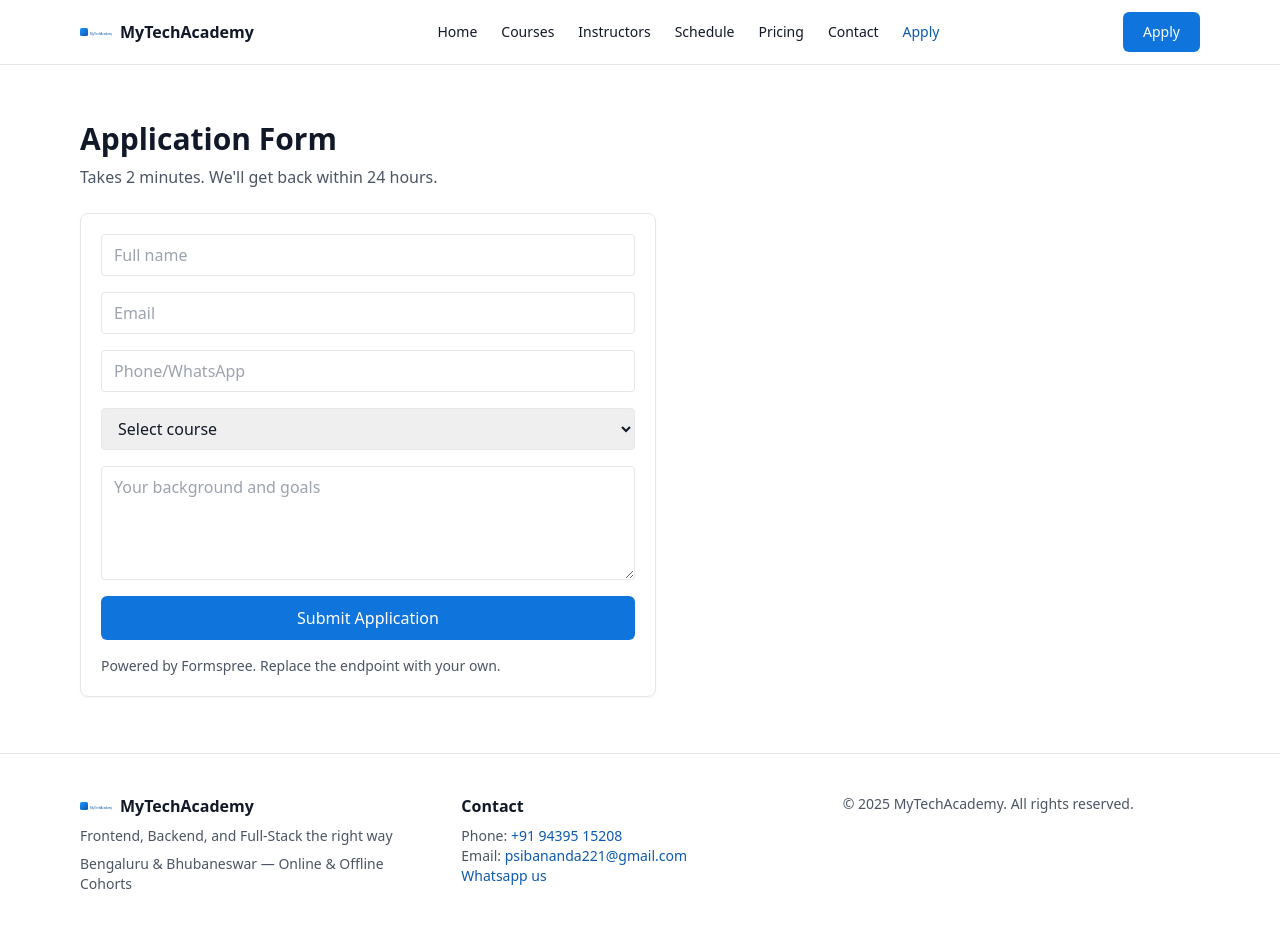
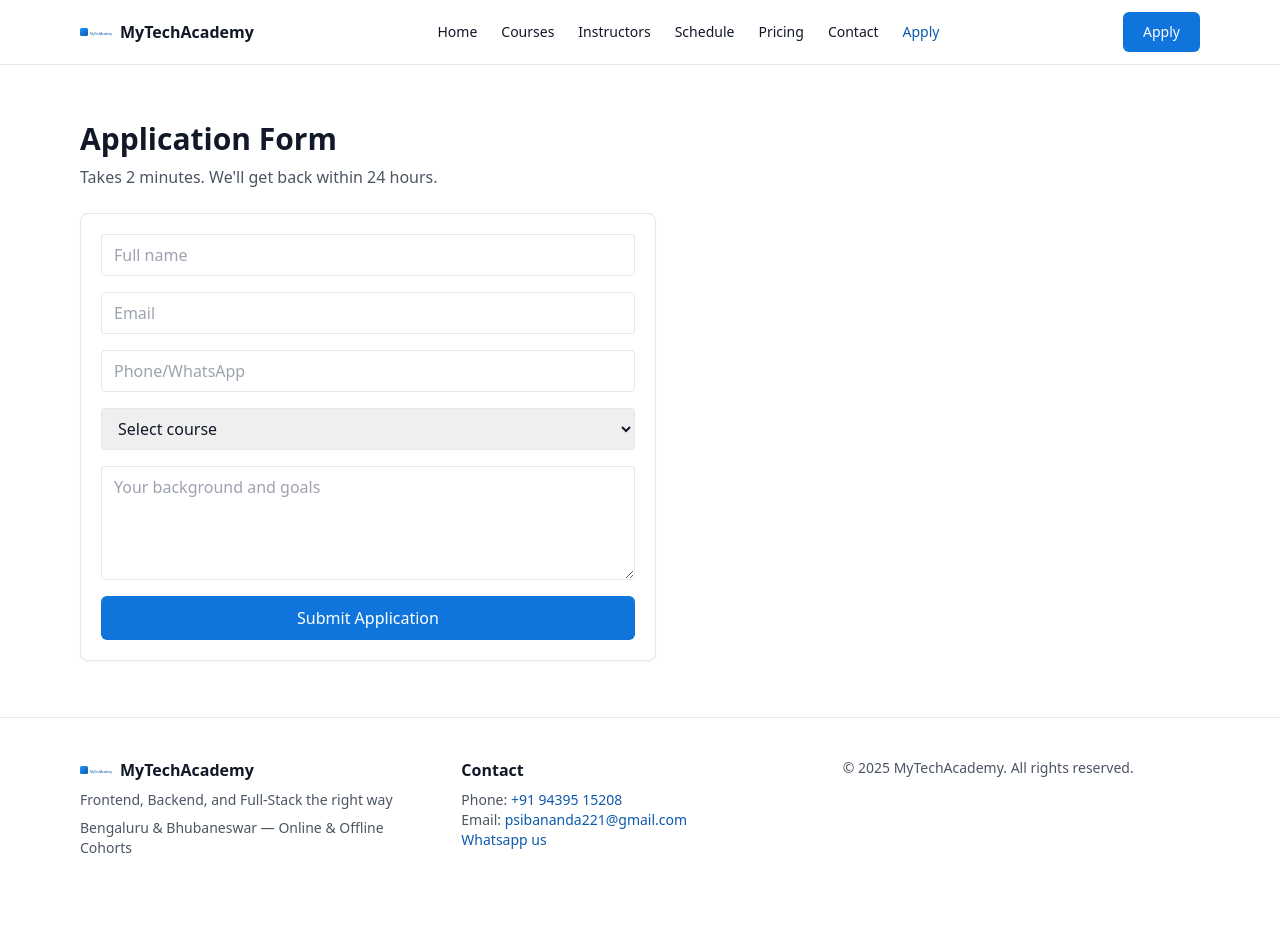
Before and after one commit to sibananda15/mytechacademy, a Next.js app: page /apply in a window 1280 px wide. Shown: the top 928 px of the page. After the commit the page ends 898 px from the top, so only its background shows below. Built offline with nearby package versions, Linux system fonts and the light colour scheme.

Commit message:
updated changes

```diff
--- a/app/apply/page.js
+++ b/app/apply/page.js
@@ -59,9 +59,6 @@ function ApplyForm() {
         <button className="btn" type="submit">
           Submit Application
         </button>
-        <p className="small text-gray-500">
-          Powered by Formspree. Replace the endpoint with your own.
-        </p>
       </form>
     </Section>
   );
--- a/components/Footer.js
+++ b/components/Footer.js
@@ -22,7 +22,6 @@ export default function Footer(){
         </div>
         <div className="small text-gray-500">
           <p>© {new Date().getFullYear()} {SITE.name}. All rights reserved.</p>
-          {/* <p className="mt-2">Built with Next.js + Tailwind CSS.</p> */}
         </div>
       </div>
     </footer>
```
